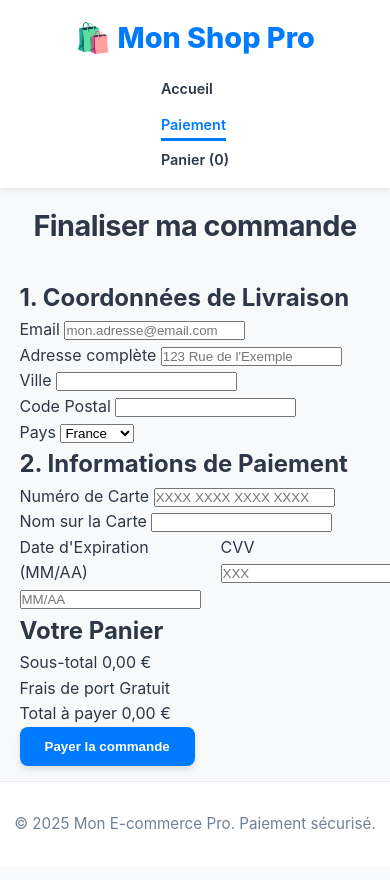
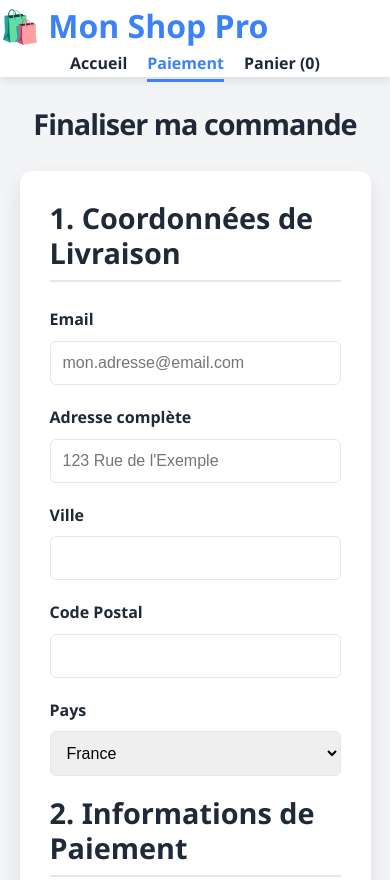
Before and after one commit to amadoumoctarsow51-cell/ecommerce, a plain HTML site: page checkout.html in a window 390 px wide. Shown: the top 880 px of the page. Drawn offline with Linux system fonts and the light colour scheme.

Commit message:
Update style.css

```diff
--- a/css/style.css
+++ b/css/style.css
@@ -1,13 +1,16 @@
-/* --- 1. Variables Globales et Réinitialisation --- */
+/* =======================================================
+   VARIABLES GLOBALES ET RESET
+======================================================= */
 :root {
-    --primary-color: #2D3748;
-    --secondary-color: #007bff;
-    --accent-color: #FF5733;
-    --background-color: #F8F9FA;
-    --light-gray: #EAECEF;
+    --primary-color: #1F2937;       /* Bleu-gris foncé pour le texte principal */
+    --secondary-color: #3B82F6;     /* Bleu vif pour boutons et liens */
+    --accent-color: #F97316;        /* Orange vif pour les prix / soldes */
+    --background-color: #F3F4F6;    /* Gris très clair pour le fond général */
+    --light-gray: #E5E7EB;          /* Gris clair pour bordures et séparateurs */
     --white: #ffffff;
-    --text-secondary: #4A5568;
-    --hover-card: #f5f6fa;
+    --shadow-color: rgba(0,0,0,0.12);
+    --font-primary: 'Segoe UI', Roboto, Helvetica, Arial, sans-serif;
+    --transition-speed: 0.3s;
 }
 
 * {
@@ -17,69 +20,94 @@
 }
 
 body {
-    font-family: -apple-system, BlinkMacSystemFont, "Segoe UI", Roboto, "Helvetica Neue", Arial, sans-serif;
+    font-family: var(--font-primary);
     line-height: 1.6;
+    color: var(--primary-color);
     background-color: var(--background-color);
-    color: var(--primary-color);
     min-height: 100vh;
     display: flex;
     flex-direction: column;
 }
 
-/* --- 2. Conteneur --- */
+/* =======================================================
+   TYPOGRAPHIE
+======================================================= */
+h1, h2, h3, h4, h5 {
+    font-weight: 700;
+    color: var(--primary-color);
+    line-height: 1.2;
+    margin-bottom: 20px;
+}
+
+h1 { font-size: 3rem; text-align: center; margin-bottom: 50px; letter-spacing: -1px; }
+h2 { font-size: 2rem; border-bottom: 2px solid var(--light-gray); padding-bottom: 10px; margin-bottom: 25px; }
+h3 { font-size: 1.6rem; margin-bottom: 15px; }
+p, li, span {
+    font-size: 1rem;
+    line-height: 1.6;
+    color: var(--primary-color);
+}
+
+.text-gray {
+    color: #6B7280;
+}
+
+/* =======================================================
+   CONTENEUR PRINCIPAL
+======================================================= */
 .container {
     width: 90%;
-    max-width: 1200px;
+    max-width: 1300px;
     margin: 0 auto;
-    padding: 20px 0;
+    padding: 30px 0;
     flex-grow: 1;
 }
 
-h1 {
-    font-size: 2.8rem;
-    font-weight: 700;
-    margin-bottom: 40px;
-    text-align: center;
-    color: var(--primary-color);
-    letter-spacing: -0.5px;
+/* =======================================================
+   HEADER ET NAVIGATION
+======================================================= */
+.main-header {
+    background-color: var(--white);
+    box-shadow: 0 2px 10px var(--shadow-color);
+    position: sticky;
+    top: 0;
+    z-index: 1000;
 }
 
-/* --- 3. Header et Navigation --- */
-.main-header {
-    background-color: var(--white);
-    box-shadow: 0 2px 5px rgba(0, 0, 0, 0.08);
+.header-container {
+    width: 90%;
+    max-width: 1300px;
+    margin: 0 auto;
+    display: flex;
+    justify-content: space-between;
+    align-items: center;
     padding: 15px 0;
 }
 
-.main-header > div {
-    display: flex;
-    justify-content: space-between;
-    align-items: center;
-    width: 90%;
-    max-width: 1200px;
-    margin: 0 auto;
-}
-
 .logo a {
-    font-size: 1.8rem;
+    font-size: 2rem;
     font-weight: 800;
     color: var(--secondary-color);
     text-decoration: none;
-    transition: color 0.3s;
+    transition: color var(--transition-speed);
+}
+
+.logo a:hover {
+    color: var(--accent-color);
 }
 
 .main-nav ul {
+    display: flex;
+    gap: 35px;
     list-style: none;
-    display: flex;
-    gap: 30px;
 }
 
 .main-nav a {
+    text-decoration: none;
     color: var(--primary-color);
-    text-decoration: none;
     font-weight: 600;
     padding: 5px 0;
-    transition: all 0.2s;
+    transition: color var(--transition-speed), border-bottom var(--transition-speed);
 }
 
 .main-nav a:hover,
@@ -88,136 +116,243 @@ h1 {
     border-bottom: 3px solid var(--secondary-color);
 }
 
-/* --- 4. Grille de Produits --- */
+/* =======================================================
+   GRILLE DE PRODUITS
+======================================================= */
 .product-grid {
     display: grid;
-    grid-template-columns: repeat(auto-fit, minmax(250px, 1fr));
-    gap: 30px;
+    grid-template-columns: repeat(auto-fit, minmax(270px, 1fr));
+    gap: 35px;
 }
 
-/* --- 5. Cartes Produits --- */
 .product-card {
     background-color: var(--white);
-    border-radius: 12px;
+    border-radius: 15px;
     overflow: hidden;
-    box-shadow: 0 6px 15px rgba(0, 0, 0, 0.08);
-    transition: transform 0.3s ease, box-shadow 0.3s ease, background-color 0.3s;
+    box-shadow: 0 10px 20px var(--shadow-color);
+    transition: transform var(--transition-speed) ease, box-shadow var(--transition-speed) ease;
     border: 1px solid var(--light-gray);
 }
 
 .product-card:hover {
-    transform: translateY(-8px);
-    box-shadow: 0 12px 25px rgba(0, 0, 0, 0.15);
-    background-color: var(--hover-card);
+    transform: translateY(-10px);
+    box-shadow: 0 20px 30px rgba(0,0,0,0.2);
 }
 
 .product-card img {
     width: 100%;
-    height: 220px;
+    height: 250px;
     object-fit: cover;
-    display: block;
-    transition: transform 0.3s, opacity 0.3s;
+    transition: transform var(--transition-speed), opacity var(--transition-speed);
 }
 
 .product-card:hover img {
     transform: scale(1.05);
-    opacity: 0.95;
+    opacity: 0.9;
 }
 
 .card-content {
-    padding: 20px;
-    min-height: 180px;
+    padding: 25px;
 }
 
 .card-content h3 {
     font-size: 1.5rem;
     font-weight: 700;
-    margin-bottom: 8px;
-    color: var(--primary-color);
+    margin-bottom: 10px;
 }
 
 .price {
     font-size: 1.8rem;
     font-weight: 800;
     color: var(--accent-color);
-    margin-bottom: 15px;
+    margin-bottom: 20px;
 }
 
-/* --- 6. Boutons --- */
 .btn {
     display: inline-block;
     background-color: var(--secondary-color);
     color: var(--white);
     padding: 12px 25px;
-    text-decoration: none;
     border-radius: 8px;
     font-weight: 600;
     text-align: center;
     border: none;
     cursor: pointer;
-    transition: background-color 0.2s ease, transform 0.1s, box-shadow 0.2s;
-    box-shadow: 0 4px 6px rgba(0, 0, 0, 0.1);
+    transition: all var(--transition-speed);
+    box-shadow: 0 5px 10px rgba(0,0,0,0.1);
 }
 
 .btn:hover {
-    background-color: #0056b3;
-    transform: scale(1.03);
-    box-shadow: 0 8px 12px rgba(0, 0, 0, 0.15);
+    background-color: #2563EB;
+    transform: translateY(-2px);
+    box-shadow: 0 8px 12px rgba(0,0,0,0.15);
 }
 
-.product-card .btn {
+.btn-add-cart {
     width: 100%;
-    padding: 10px;
     font-size: 1rem;
 }
 
-/* --- 7. Footer --- */
+/* =======================================================
+   DETAIL PRODUIT
+======================================================= */
+.product-detail-layout {
+    display: flex;
+    gap: 50px;
+    flex-wrap: wrap;
+    margin-bottom: 50px;
+}
+
+.product-image-container {
+    flex: 1;
+    min-width: 300px;
+}
+
+.product-image-container img {
+    width: 100%;
+    border-radius: 15px;
+    box-shadow: 0 10px 20px rgba(0,0,0,0.1);
+}
+
+.product-details {
+    flex: 1;
+    min-width: 300px;
+}
+
+.options-group {
+    margin: 20px 0;
+}
+
+.quantity-control {
+    display: flex;
+    align-items: center;
+    gap: 10px;
+}
+
+.quantity-btn {
+    padding: 5px 15px;
+    font-size: 1.2rem;
+    background-color: var(--light-gray);
+    border: none;
+    border-radius: 5px;
+    cursor: pointer;
+    transition: background var(--transition-speed);
+}
+
+.quantity-btn:hover {
+    background-color: var(--secondary-color);
+    color: var(--white);
+}
+
+/* =======================================================
+   CHECKOUT
+======================================================= */
+.checkout-layout {
+    display: grid;
+    grid-template-columns: 2fr 1fr;
+    gap: 50px;
+    margin-top: 30px;
+}
+
+.checkout-form {
+    background: var(--white);
+    padding: 30px;
+    border-radius: 12px;
+    box-shadow: 0 10px 20px rgba(0,0,0,0.1);
+}
+
+.checkout-form h2 {
+    font-size: 1.8rem;
+    margin-bottom: 25px;
+    border-bottom: 2px solid var(--light-gray);
+    padding-bottom: 10px;
+}
+
+.form-group {
+    margin-bottom: 20px;
+}
+
+.form-group label {
+    font-weight: 600;
+    display: block;
+    margin-bottom: 8px;
+}
+
+.form-group input,
+.form-group select {
+    width: 100%;
+    padding: 12px;
+    border-radius: 6px;
+    border: 1px solid var(--light-gray);
+    font-size: 1rem;
+    transition: border var(--transition-speed);
+}
+
+.form-group input:focus,
+.form-group select:focus {
+    border-color: var(--secondary-color);
+    outline: none;
+}
+
+.order-summary {
+    background: var(--white);
+    padding: 25px;
+    border-radius: 12px;
+    box-shadow: 0 10px 20px rgba(0,0,0,0.1);
+    height: fit-content;
+}
+
+.summary-item {
+    display: flex;
+    justify-content: space-between;
+    padding: 12px 0;
+    border-bottom: 1px dashed var(--light-gray);
+}
+
+.summary-total {
+    border-top: 2px solid var(--secondary-color);
+    margin-top: 15px;
+    padding-top: 15px;
+    font-weight: 700;
+    font-size: 1.2rem;
+}
+
+.btn-pay {
+    width: 100%;
+    padding: 15px;
+    font-size: 1.1rem;
+    margin-top: 20px;
+}
+
+/* =======================================================
+   FOOTER
+======================================================= */
 .main-footer {
     text-align: center;
-    padding: 30px 0;
+    padding: 40px 0;
     margin-top: auto;
     border-top: 1px solid var(--light-gray);
     background-color: var(--white);
-    color: #718096;
+    color: #6B7280;
     font-size: 0.95rem;
 }
 
-/* --- 8. Notifications --- */
-.cart-notification {
-    position: fixed;
-    top: 20px;
-    right: 20px;
-    background-color: var(--secondary-color);
-    color: var(--white);
-    padding: 12px 20px;
-    border-radius: 8px;
-    font-weight: 600;
-    box-shadow: 0 4px 8px rgba(0,0,0,0.2);
-    opacity: 0;
-    animation: slideIn 0.5s forwards, fadeOut 0.5s 1.5s forwards;
-    z-index: 1000;
+/* =======================================================
+   RESPONSIVE
+======================================================= */
+@media(max-width:1024px){
+    .checkout-layout{ grid-template-columns: 1fr; }
+    .product-detail-layout{ flex-direction: column; gap: 30px; }
 }
 
-@keyframes slideIn {
-    from { opacity: 0; transform: translateX(50px); }
-    to { opacity: 1; transform: translateX(0); }
+@media(max-width:768px){
+    h1{ font-size:2.2rem; margin-bottom:30px; }
+    .header-container{ flex-direction: column; gap:15px; }
+    .main-nav ul{ justify-content:center; gap:20px; }
+    .product-grid{ grid-template-columns: repeat(auto-fit,minmax(220px,1fr)); gap:25px; }
 }
 
-@keyframes fadeOut {
-    to { opacity: 0; }
+@media(max-width:480px){
+    h1{ font-size:1.8rem; }
+    .product-card img{ height:200px; }
 }
-
-/* --- 9. Responsive --- */
-@media (max-width: 768px) {
-    h1 { font-size: 2.2rem; margin-bottom: 30px; }
-    .main-header > div { flex-direction: column; gap: 15px; }
-    .main-nav ul { gap: 15px; justify-content: center; }
-    .main-nav a { font-size: 0.9rem; }
-    .product-grid { grid-template-columns: repeat(auto-fit, minmax(200px, 1fr)); gap: 20px; }
-    .container { padding: 15px 0; }
-}
-
-@media (max-width: 480px) {
-    h1 { font-size: 1.8rem; }
-    .main-nav ul { flex-direction: column; gap: 10px; }
-}
```
